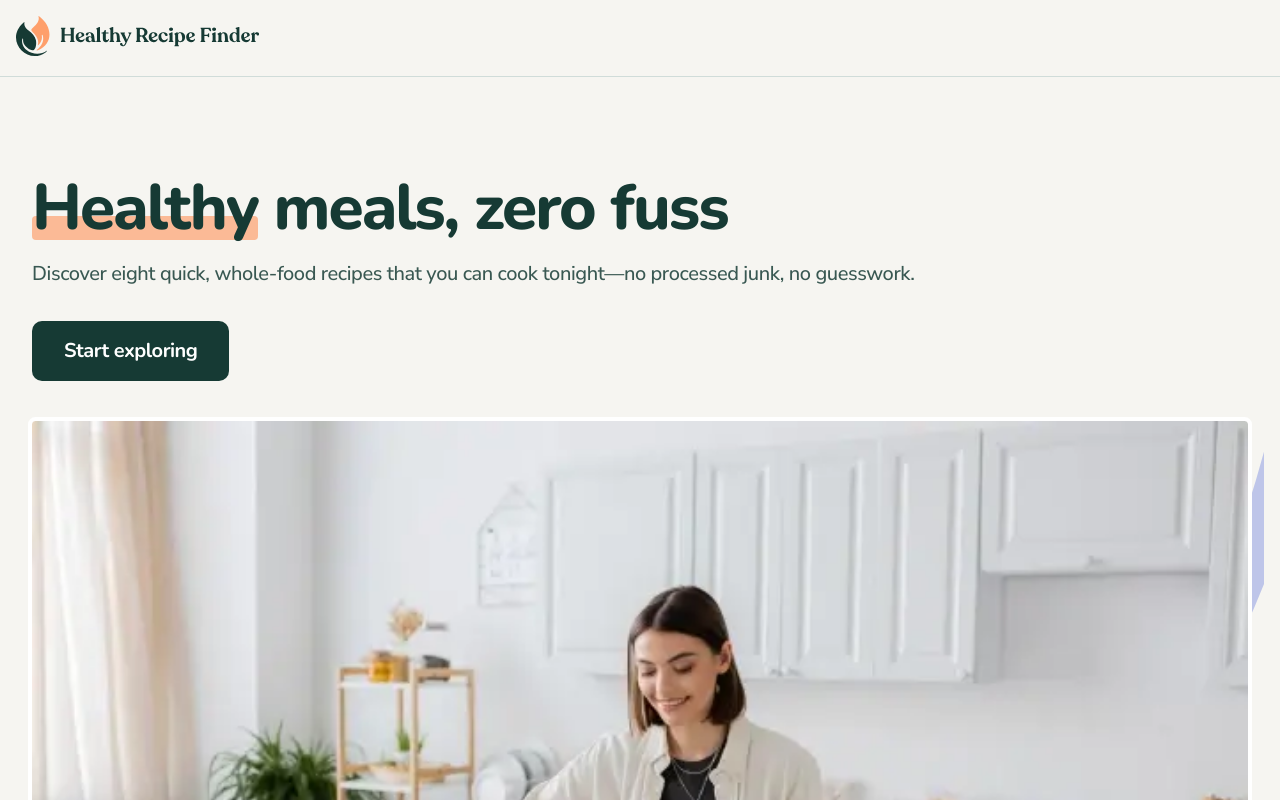
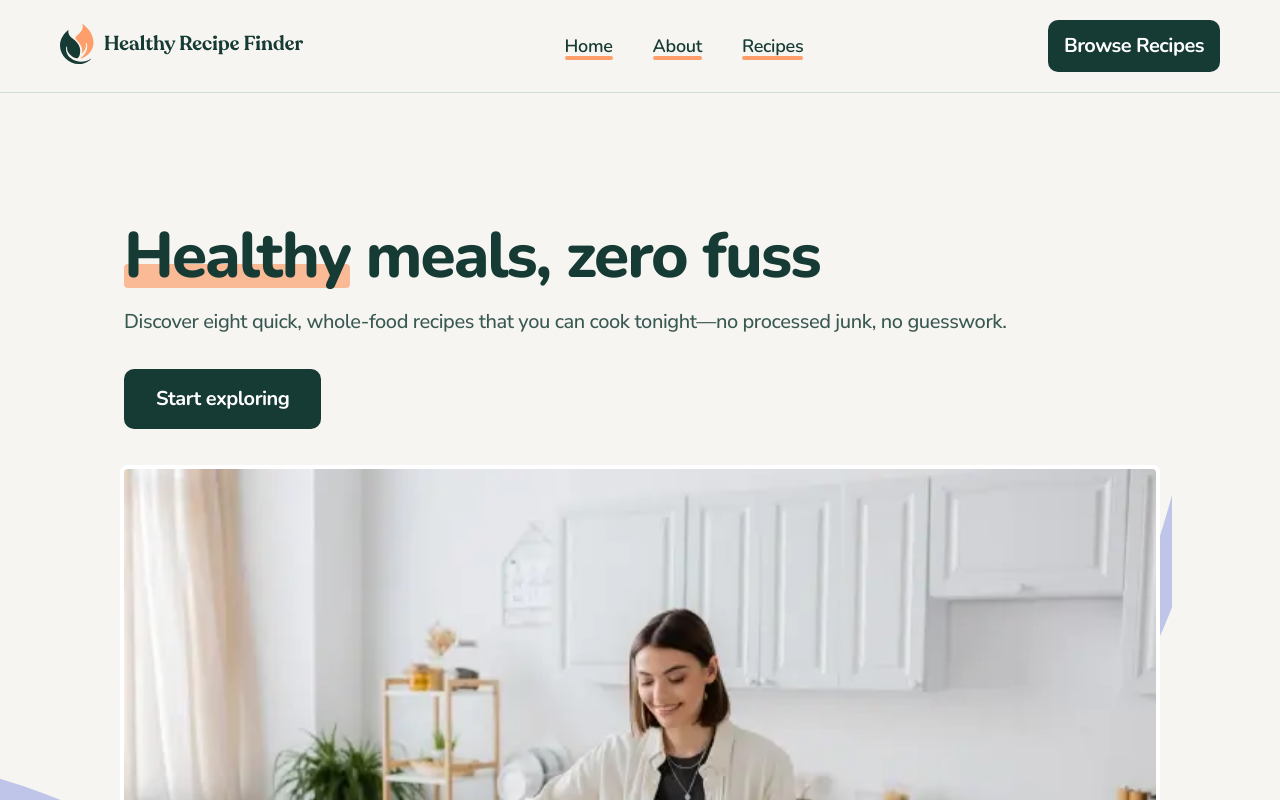
Before and after one commit to maishamir/recipe-finder, a React (Vite) app: page / in a window 1280 px wide. Shown: the top 800 px of the page. Built offline with nearby package versions, Linux system fonts and the light colour scheme.

Commit message:
style header and layout container for desktop

```diff
--- a/src/components/Header.jsx/Header.jsx
+++ b/src/components/Header.jsx/Header.jsx
@@ -14,7 +14,6 @@ function Header() {
         <header className='header'>
             <div className="header__logo">
                 <img src={logo} alt="" onClick={() => navigate("/")} />
-                {/* <h1>Healthy Recipe Finder</h1> */}
             </div>
             <button className="header__hamburger" onClick={() => setMenuIsOpen(!menuIsOpen)}><img src={hamburgerMenu} alt="" /></button>
             <nav className={menuIsOpen ? "header__nav--open" : "header__nav--closed"}>
@@ -27,6 +26,18 @@ function Header() {
                     <button className='header__browse'>Browse Recipes</button>
                 </ul>
             </nav>
+
+            <nav className='header__menu'>
+                <ul>
+                    <li className='header__menu-item'>Home</li>
+                    <li className='header__menu-item'>About</li>
+                    <li className='header__menu-item'>Recipes</li>
+                </ul>
+
+            </nav>
+
+            <button className='header__browseRecipes'>Browse Recipes</button>
+
         </header>
     )
 }
--- a/src/components/Header.jsx/Header.scss
+++ b/src/components/Header.jsx/Header.scss
@@ -14,8 +14,12 @@
 
     @include tablet {
         align-items: center;
+        padding: 1.25rem 3.75rem;
     }
 
+    @include desktop {
+
+    }
     &__hamburger {
         display: block;
         background-color: $neutral200;
@@ -33,8 +37,6 @@
 
     &__nav {
 
-        // display: none;
-        // position: absolute;
         display: flex;
 
         @include tablet {
@@ -89,4 +91,47 @@
         color: white;
         @include tp5;
     }
+
+
+    &__menu, &__browseRecipes {
+        display: none;
+
+        @include desktop {
+            display: flex;
+        }
+    }
+
+    &__menu {
+        ul {
+            display: flex;
+            list-style-type: none;
+            gap: 2.5rem;
+        }
+
+        &-item {
+            @include tp7;
+            position: relative;
+
+            &::after {
+                content: "";
+                position: absolute;
+                bottom: 0;
+                width: 100%;
+                height: 0.25rem;
+                background-color: $orange500;
+                left: 0;
+                border-radius: 0.25rem;
+            }
+        }
+
+    }
+
+    &__browseRecipes {
+        background-color: $neutral900;
+        padding: 0.75rem 1rem;
+        border-radius: 0.625rem;
+        color: white !important;
+        @include tp5;
+        border: none;
+    }
 }
--- a/src/components/Layout/Layout.scss
+++ b/src/components/Layout/Layout.scss
@@ -7,4 +7,8 @@
         padding: 3rem 2rem;
     }
 
+    @include desktop {
+        padding: 5rem 7.75rem;
+    }
+
 }
```
